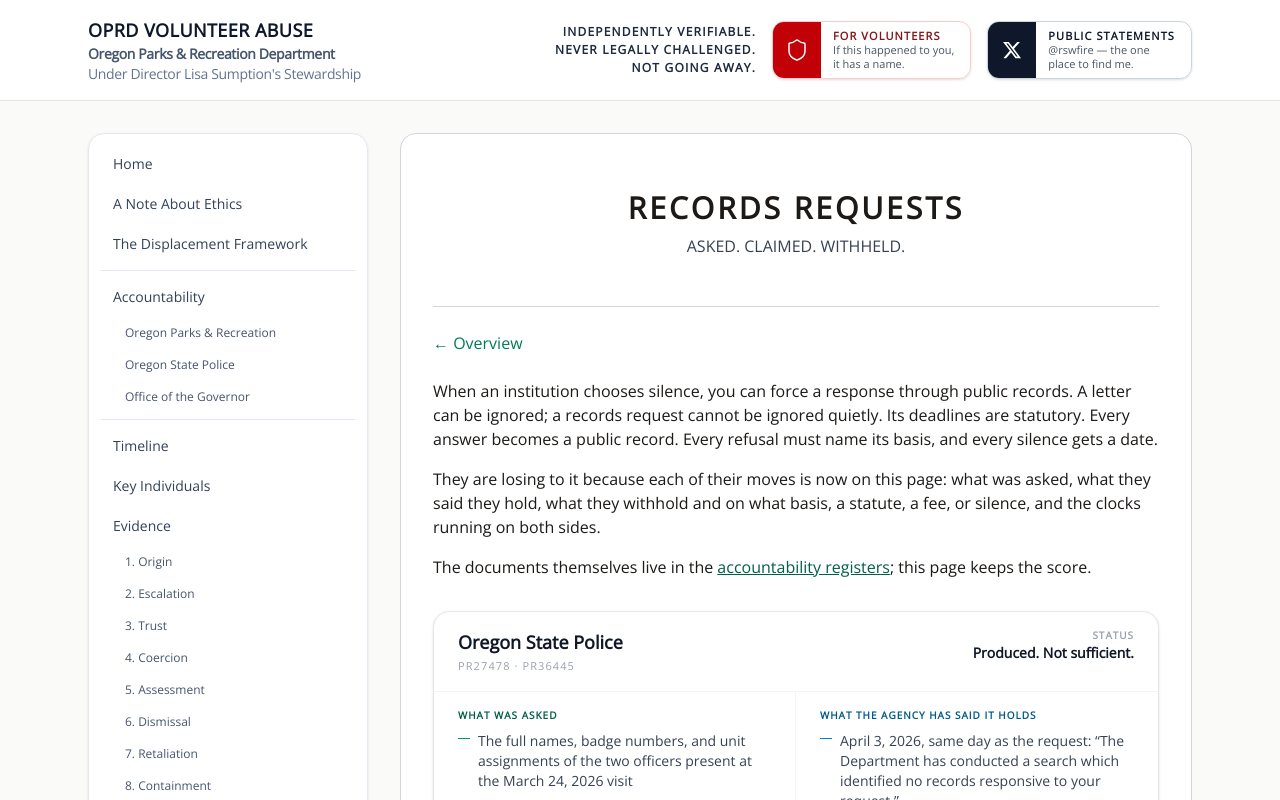
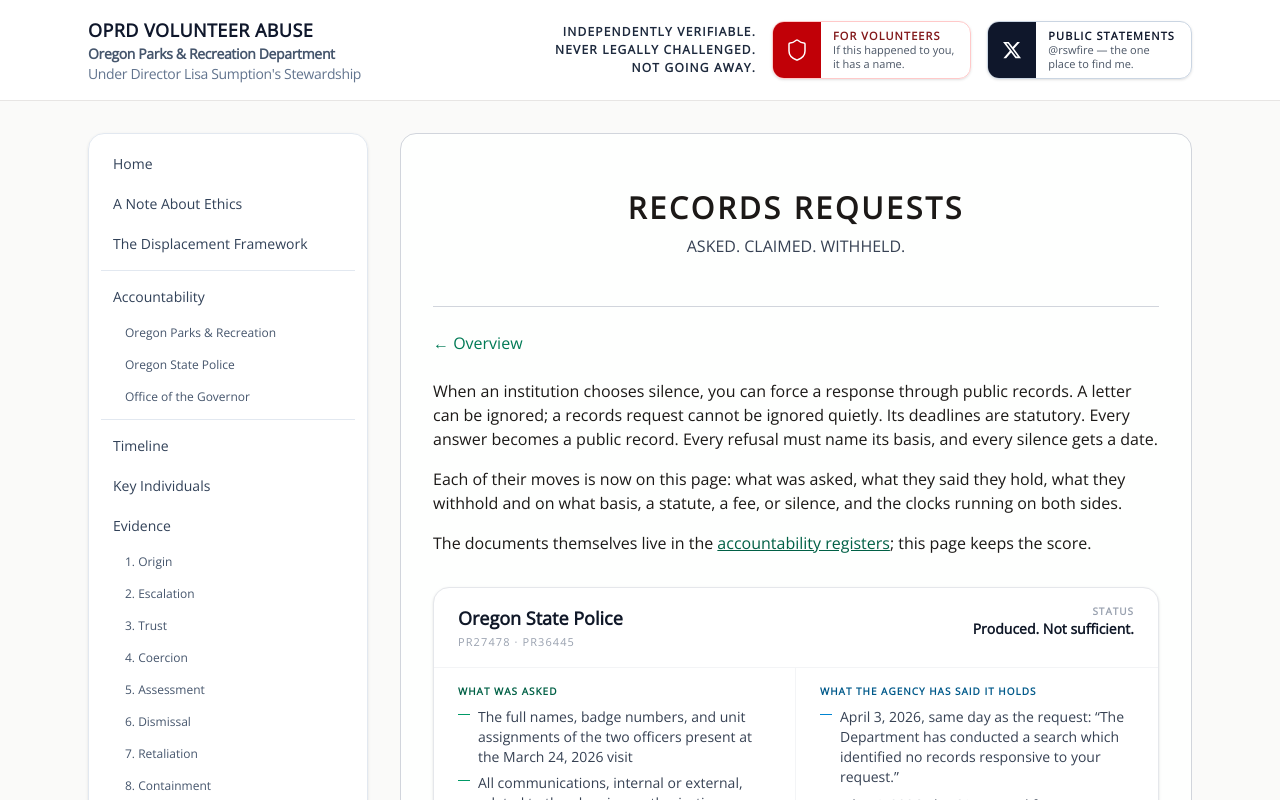
Before and after one commit to rswfire/rswfire.oprd, a Next.js app: page /records-requests in a window 1280 px wide. Shown: the top 800 px of the page. Built offline with nearby package versions, Linux system fonts and the light colour scheme.

Commit message:
Records tracker: remove losing

```diff
--- a/app/(archive)/records-requests/page.tsx
+++ b/app/(archive)/records-requests/page.tsx
@@ -51,9 +51,9 @@ export default function RecordsRequestsPage() {
                     basis, and every silence gets a date.
                 </div>
                 <div>
-                    They are losing to it because each of their moves is now on this page: what was
-                    asked, what they said they hold, what they withhold and on what basis, a statute,
-                    a fee, or silence, and the clocks running on both sides.
+                    Each of their moves is now on this page: what was asked, what they said they hold,
+                    what they withhold and on what basis, a statute, a fee, or silence, and the clocks
+                    running on both sides.
                 </div>
                 <div>
                     The documents themselves live in the{" "}
```
